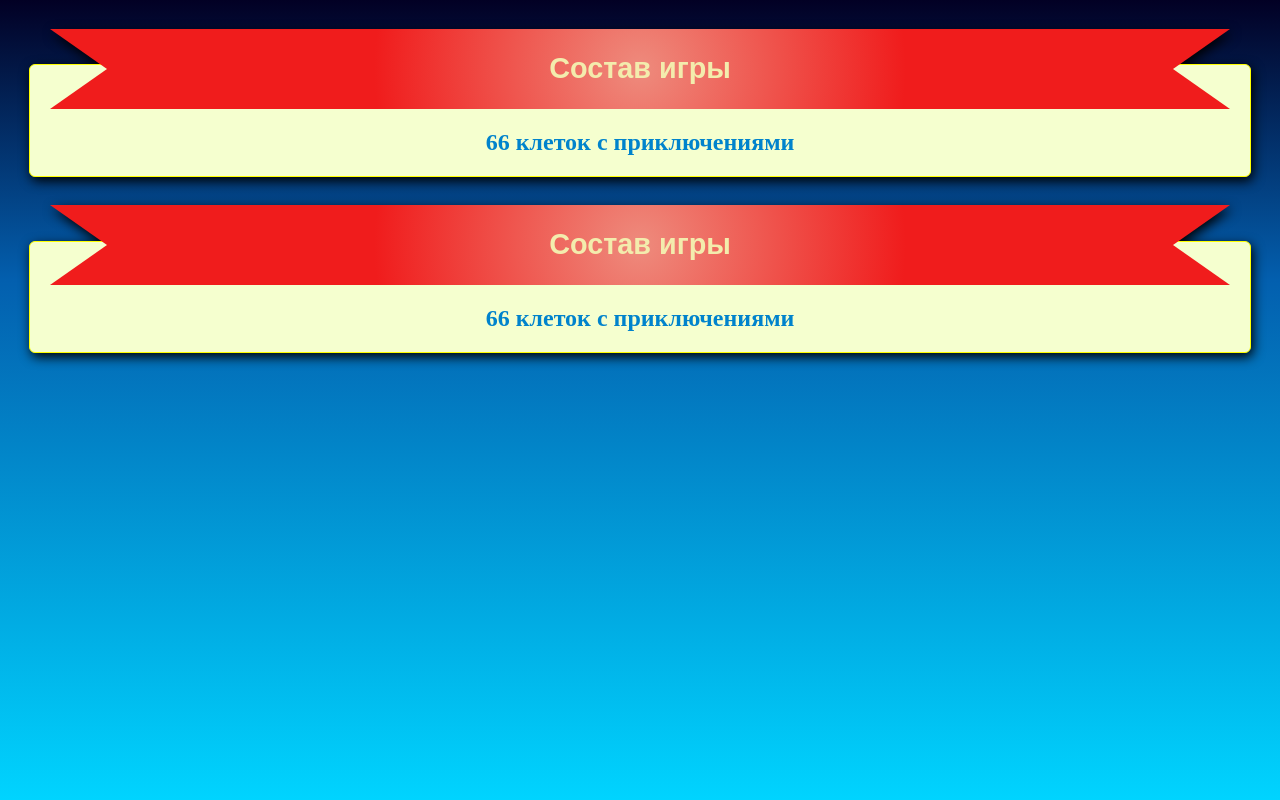
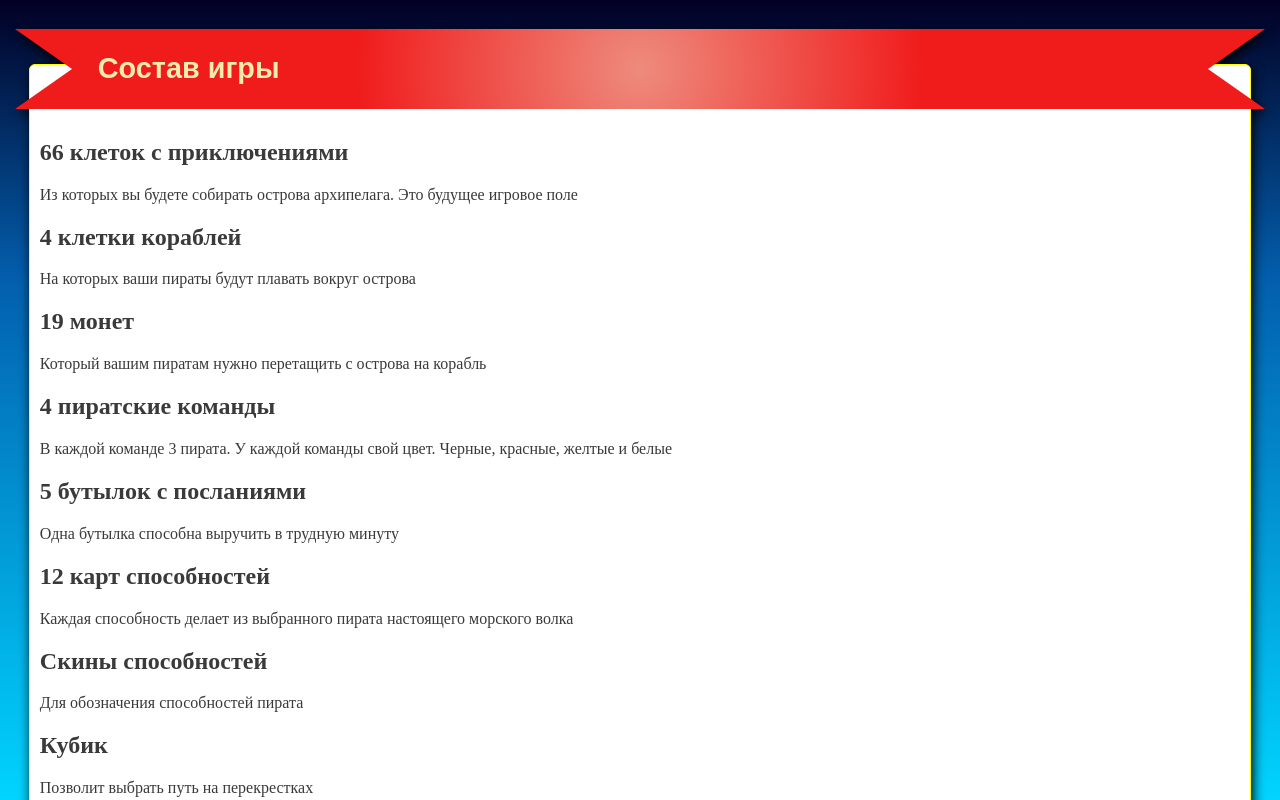
Before and after one commit to N-Vitas/ng-example, an Angular app: page / in a window 1280 px wide. Built offline with nearby package versions, Linux system fonts and the light colour scheme.

Commit message:
Update home page

```diff
--- a/src/app/games/components/home/home.component.html
+++ b/src/app/games/components/home/home.component.html
@@ -5,14 +5,25 @@
         </div>
         <div class="content">
             <h2>66 клеток с приключениями</h2>
-        </div>
-    </div>
-    <div class="row">
-        <div class="header">
-            <h2>Состав игры</h2>
-        </div>
-        <div class="content">
-            <h2>66 клеток с приключениями</h2>
+            <p>Из которых вы будете собирать острова архипелага. Это будущее игровое поле</p>
+            <h2>4 клетки кораблей</h2>
+            <p>На которых ваши пираты будут плавать вокруг острова</p>
+            <h2>19 монет</h2>
+            <p>Который вашим пиратам нужно перетащить с острова на корабль</p>
+            <h2>4 пиратские команды</h2>
+            <p>В каждой команде 3 пирата. У каждой команды свой цвет. Черные, красные, желтые и белые</p>
+            <h2>5 бутылок с посланиями</h2>
+            <p>Одна бутылка способна выручить в трудную минуту</p>
+            <h2>12 карт способностей</h2>
+            <p>Каждая способность делает из выбранного пирата настоящего морского волка</p>
+            <h2>Скины способностей</h2>
+            <p>Для обозначения способностей пирата</p>
+            <h2>Кубик</h2>
+            <p>Позволит выбрать путь на перекрестках</p>
+            <h2>Медведь</h2>
+            <p>Случайно разбудившийся медведь очень голодный и злой. Он не успокоится и будет преследовать пиратов до конца игры</p>
+            <h2>Миссионер</h2>
+            <p>Миссионер проповедует любовь и мир пиратам материалистам.</p>
         </div>
     </div>
 </div>
--- a/src/app/games/components/home/home.component.scss
+++ b/src/app/games/components/home/home.component.scss
@@ -1,27 +1,51 @@
 .container {
-  position: absolute;
+  position: fixed;
   top: 0;
   left: 0;
   bottom: 0;
   right: 0;
+  overflow-y: auto;
   background: linear-gradient(180deg, rgba(2,0,36,1) 0%, rgba(3,95,174,1) 35%, rgba(0,212,255,1) 100%);
+  background-attachment: fixed, fixed;
+  /* width */
+  &::-webkit-scrollbar {
+    width: 1px;
+  }
+
+  /* Track */
+  &::-webkit-scrollbar-track {
+    background: #f5ffcf;
+  }
+
+  /* Handle */
+  &::-webkit-scrollbar-thumb {
+    background: #888;
+  }
+
+  /* Handle on hover */
+  &::-webkit-scrollbar-thumb:hover {
+    background: #0083cc;
+  }
   .row {
     position: relative;
     border: 1px solid yellow;
-    background: #f5ffcf;
-    color: #0083cc;
+    background: #fff;
+    color: #3a3a3a;
+    font-family: cursive;
     border-radius: 6px;
     margin: 1.8em;
     margin-top: 4em;
+    padding: 10px;
+    text-align: left;
     filter: drop-shadow(2px 4px 6px black);
     .header {
       height: 15px;
     }
     .header h2 {
       position: relative;
-      top: -65px;
+      top: -75px;
       padding: 0.8em;
-      width: calc(100% - 160px);
+      width: calc(100% - 70px);
       height: 80px;
       box-sizing: border-box;
       background: radial-gradient(circle, #ee8b7d 0%, #f01c1c 50%, #f01c1c 100%);
```
